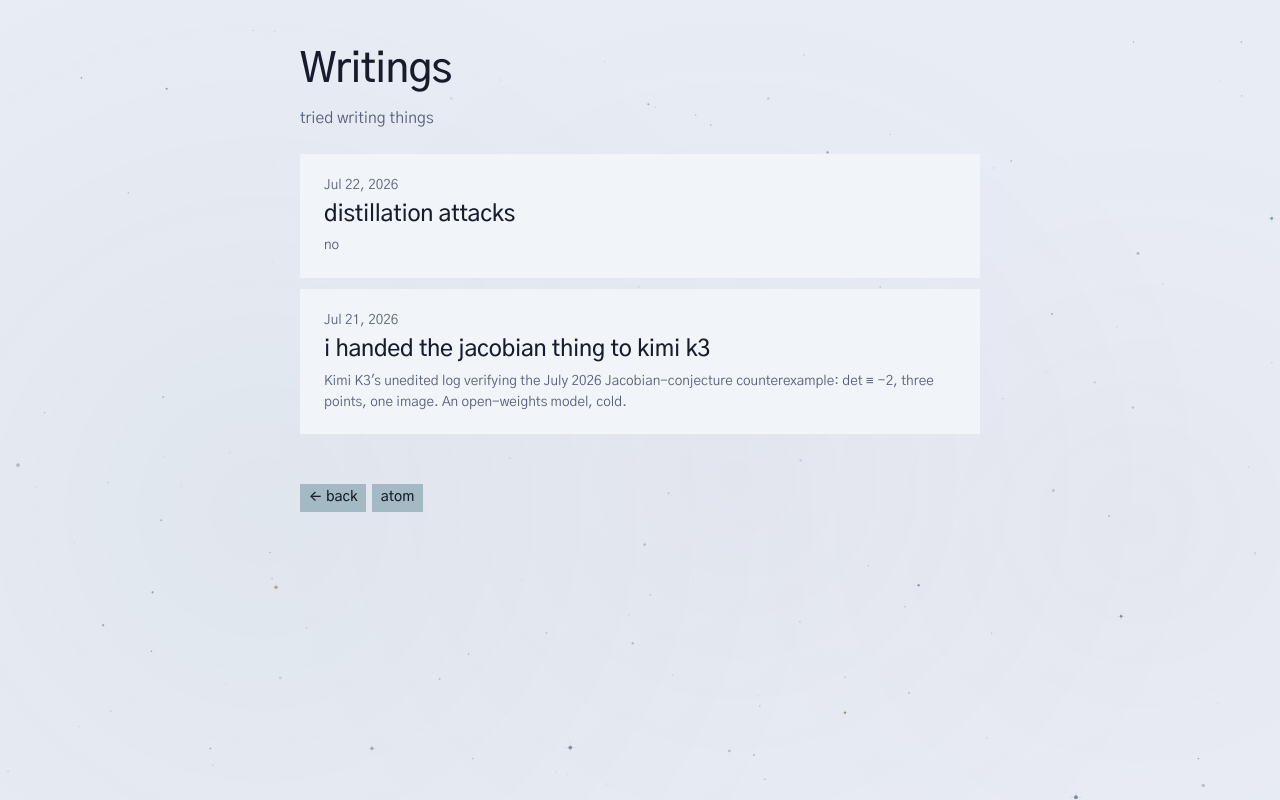
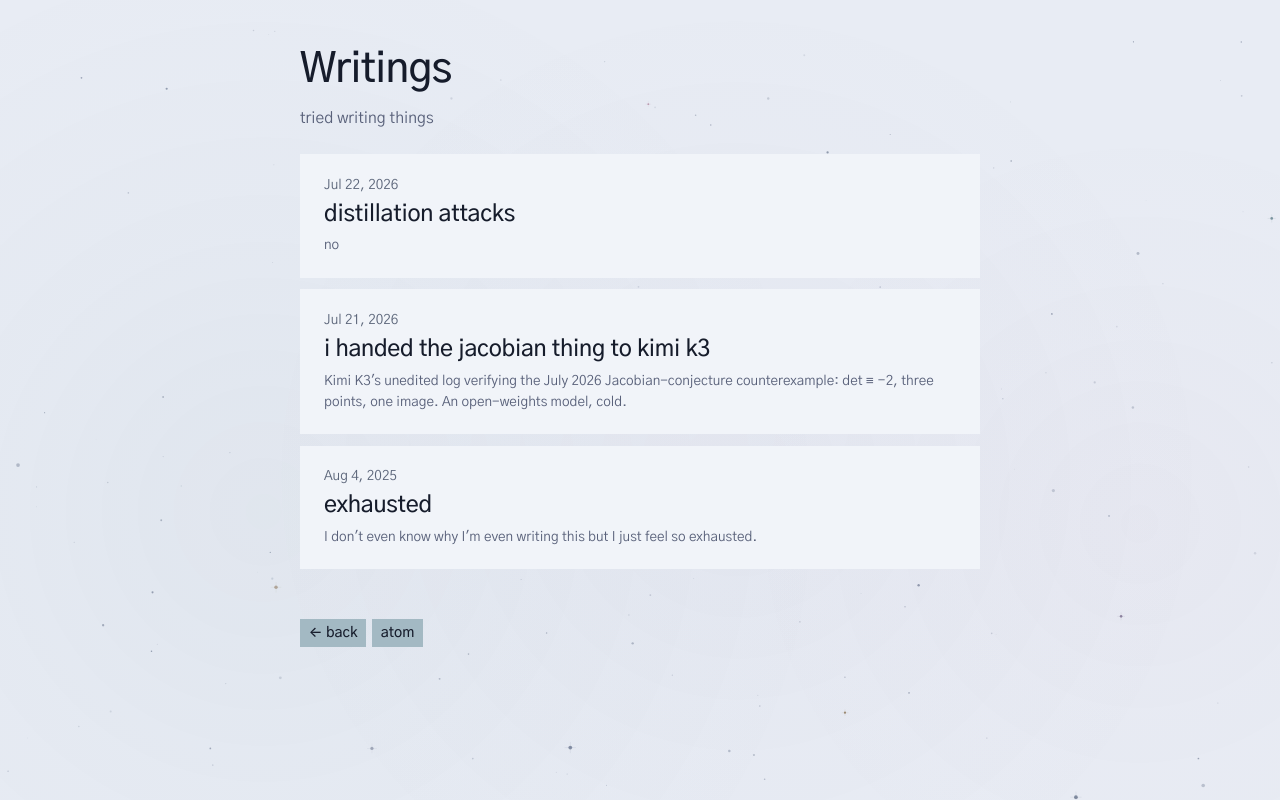
Before and after one commit to MercuriusDream/mercuriusdream.github.io, a React (Vite) app: page /writings in a window 1280 px wide. Built offline with nearby package versions, Linux system fonts and the light colour scheme; a web font is replaced by a local one.

Commit message:
writing: exhausted

```diff
--- /dev/null
+++ b/src/docs/exhausted.jsx
@@ -0,0 +1,13 @@
+import { bySlug } from './meta';
+
+// A short, raw personal note — just prose, no model transcript, no images.
+// The body is the writing. Lightweight metadata (title/blurb/accent/…) lives
+// in ./meta.
+
+const doc = {
+  ...bySlug['exhausted'],
+
+  transcript: `I don't even know why I'm even writing this but I just feel so exhausted. Kinda like no one sees me or everyone ignores me version but kinda grounded but idk`,
+};
+
+export default doc;
--- a/src/docs/meta.js
+++ b/src/docs/meta.js
@@ -4,6 +4,16 @@
 // in the browser alike.
 
 export const writings = [
+  {
+    slug: 'exhausted',
+    accent: 'var(--c-grey)',
+    kicker: '2025·08·04',
+    date: 'Aug 4, 2025',
+    published: '2025-08-04T00:00:00Z',
+    listTitle: 'exhausted',
+    title: 'Exhausted',
+    blurb: `I don't even know why I'm even writing this but I just feel so exhausted.`,
+  },
   {
     slug: 'distillation-attacks',
     accent: 'var(--c-rust)',
```
